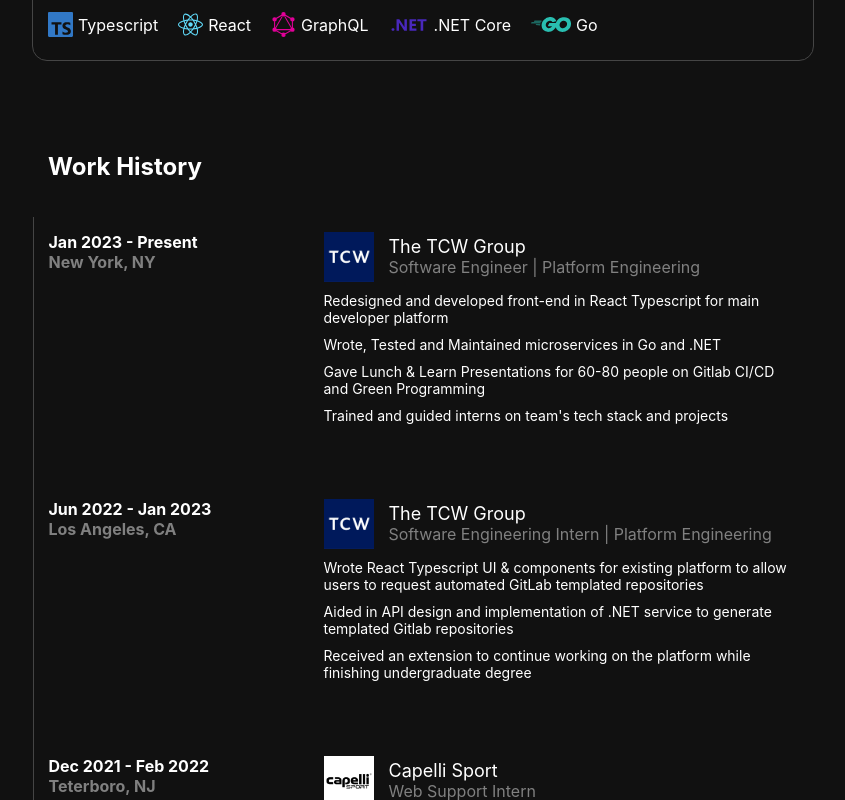
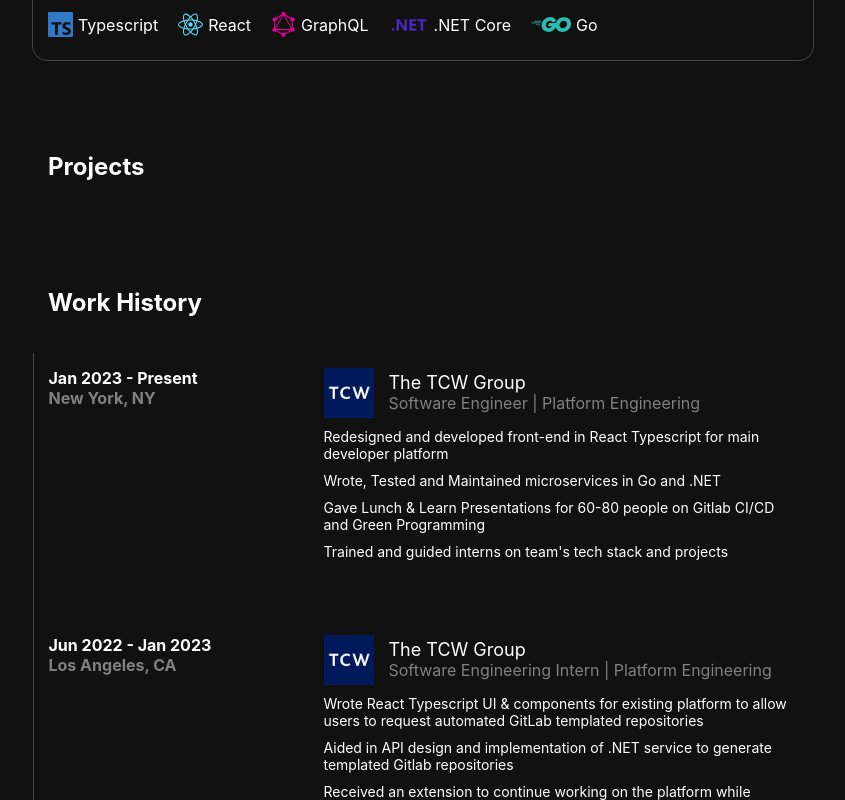
Before and after one commit to ckovacsdev/portfolio, a React (Create React App) app: page / in a window 1280 px wide. Shown: the part 380-1180 px from the top of the page, without its empty margins (217-1062 px from the left). Built offline with nearby package versions, Linux system fonts and the light colour scheme; the HTML template or start-up script is replaced by a standard one.

Commit message:
small change

```diff
--- a/src/App.tsx
+++ b/src/App.tsx
@@ -13,8 +13,12 @@
 
         <ProfileCard />
 
-        <div className='home-page-block' id='about_me'>
-          <h1 className='home-page-title'> Work History </h1>
+        <div className='home-page-block'>
+          <h1 className='home-page-title'> Projects </h1>
+        </div>
+
+        <div className='home-page-block'>
+          <h1 className='home-page-title' id='about_me'> Work History </h1>
           <WorkHistory />
         </div>
 
```
